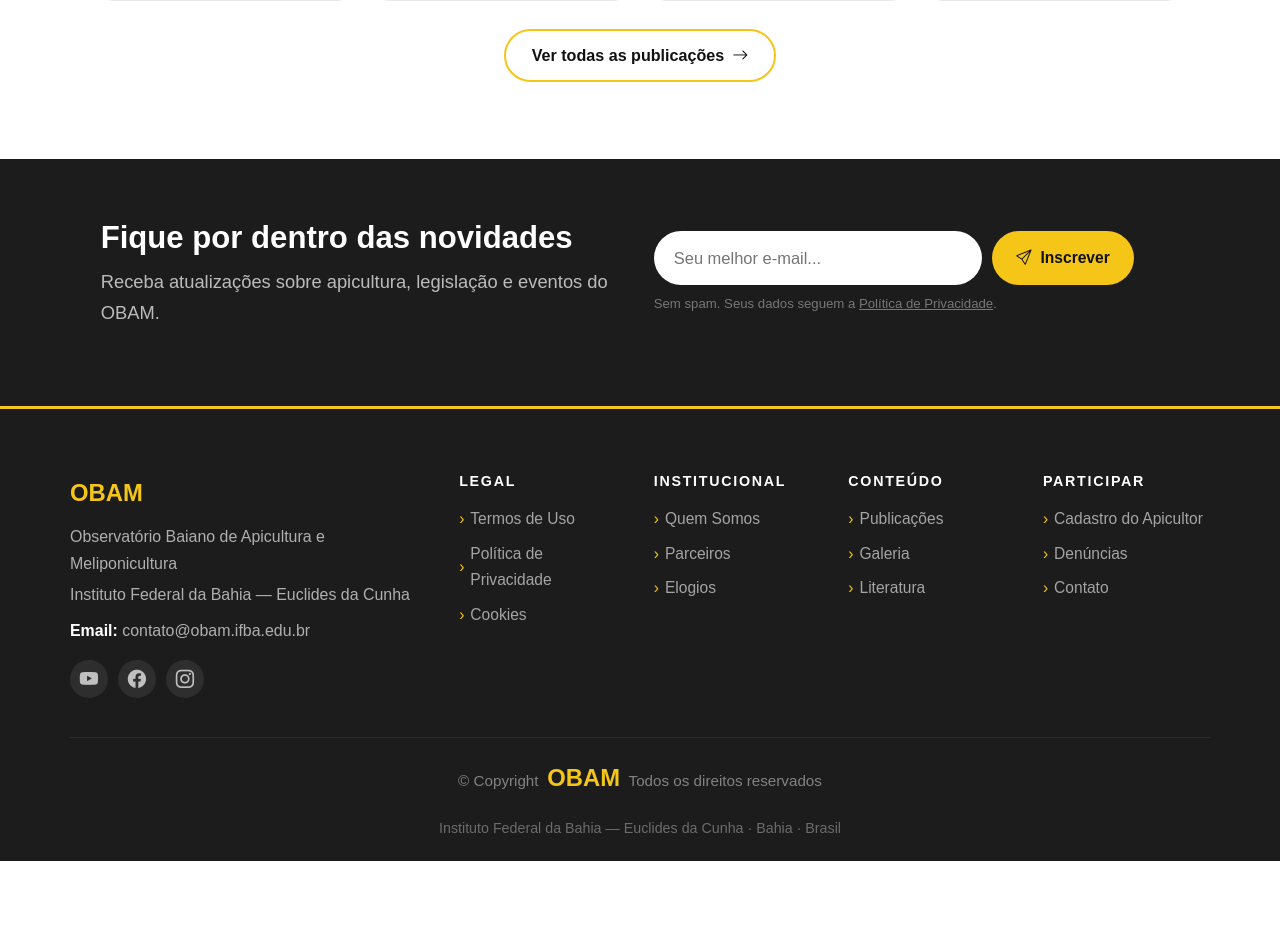
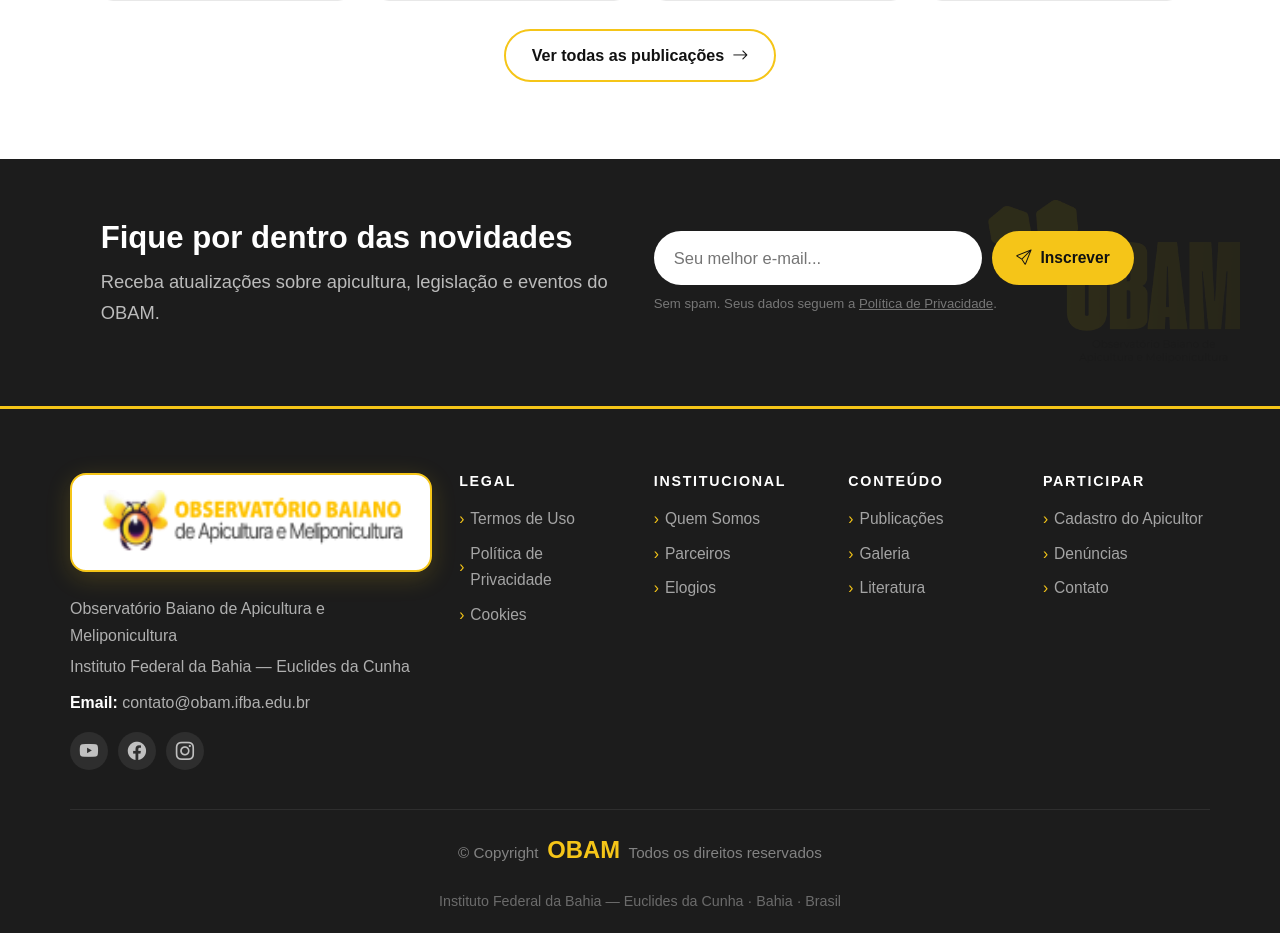
Before and after one commit to Ysac-logic/OBAM-PHP, a PHP site: page /index.php in a window 1280 px wide. Shown: the part 2771-3704 px from the top of the page. Before the commit the page ends 3632 px from the top, so only its background shows below. Run offline with PHP 8.4, Linux system fonts and the light colour scheme; data comes from the database, SQL or seed files in the repository.

Commit message:
Destaca a logo OBAM no rodapé, preloader e marcas-d'água
Co-Authored-By: Claude Sonnet 5.5 <noreply@anthropic.com>

```diff
--- a/assets/css/extra.css
+++ b/assets/css/extra.css
@@ -245,3 +245,37 @@ html{font-size:clamp(15px,.4vw + 13.2px,20px)}
   .section{padding:32px 0}
   .slider .swiper-slide{min-height:260px}
 }
+
+/* =====================================================================
+   DESTAQUE DA LOGO OBAM (abelhinha)
+   ===================================================================== */
+/* Selo da logo sobre o slider da home */
+.slider{position:relative}
+.slider .brand-badge{position:absolute;top:clamp(10px,2vw,28px);left:clamp(14px,3vw,48px);z-index:5;background:rgba(255,255,255,.96);border:2px solid var(--yellow);border-radius:999px;padding:clamp(6px,.8vw,12px) clamp(14px,1.8vw,28px);box-shadow:0 6px 22px rgba(0,0,0,.28);display:flex;align-items:center}
+.slider .brand-badge img{height:clamp(30px,4vw,64px);width:auto}
+
+/* Marca-d'água nas páginas internas */
+.page-title{position:relative;overflow:hidden}
+.page-title::after{content:"";position:absolute;right:clamp(-30px,2vw,60px);top:50%;transform:translateY(-50%);width:clamp(110px,16vw,300px);aspect-ratio:390/259;background:url('../image/logo.png') center/contain no-repeat;opacity:.16;pointer-events:none}
+.page-title .container{position:relative;z-index:1}
+@media (max-width:575px){.page-title::after{width:130px;opacity:.12;right:-20px}}
+
+/* Logo no rodapé */
+.footer .footer-brand{display:inline-flex;background:#fff;border-radius:16px;padding:clamp(10px,1.2vw,18px) clamp(16px,2vw,30px);border:2px solid var(--yellow);box-shadow:0 6px 24px rgba(245,197,24,.18);margin-bottom:14px}
+.footer .footer-brand img{height:clamp(44px,5vw,84px);width:auto}
+.footer .footer-about .logo{display:block}
+.footer .copyright .footer-bee{height:clamp(40px,4vw,64px);width:auto;margin:0 auto 10px;opacity:.9}
+@media (max-width:767px){.footer .footer-brand{margin-left:auto;margin-right:auto}}
+
+/* Marca-d'água na newsletter */
+.newsletter-strip{position:relative;overflow:hidden}
+.newsletter-strip::before{content:"";position:absolute;right:clamp(-20px,3vw,80px);top:50%;transform:translateY(-50%);width:clamp(140px,20vw,380px);aspect-ratio:390/259;background:url('../image/logo.png') center/contain no-repeat;opacity:.08;pointer-events:none}
+.newsletter-strip .container{position:relative}
+
+/* Preloader com logo pulsando */
+#preloader{flex-direction:column;gap:18px}
+#preloader img{width:clamp(180px,30vw,340px);height:auto;animation:obamPulse 1.4s ease-in-out infinite}
+@keyframes obamPulse{0%,100%{transform:scale(1)}50%{transform:scale(1.07)}}
+
+/* Login do painel */
+.box .text-center img{max-height:none!important;width:min(100%,280px);height:auto}
--- a/inc/layout.php
+++ b/inc/layout.php
@@ -72,7 +72,7 @@ function site_footer(): void {
 <footer id="footer" class="footer dark-background">
   <div class="container footer-top"><div class="row gy-4">
     <div class="col-lg-4 col-md-6 footer-about">
-      <a href="<?= u('index.php') ?>" class="logo d-flex align-items-center mb-2"><span class="sitename"><?= e($name) ?></span></a>
+      <a href="<?= u('index.php') ?>" class="logo mb-2"><span class="footer-brand"><img src="<?= e(img_url(cfg('logo', 'assets/image/logo-completa.png'))) ?>" alt="<?= e($name) ?>"></span></a>
       <div class="footer-contact">
         <p><?= e(cfg('site_subtitulo')) ?></p><p><?= e(cfg('site_org')) ?></p>
         <?php if (cfg('email')): ?><p class="mt-2"><strong>Email:</strong> <?= e(cfg('email')) ?></p><?php endif; ?>
@@ -107,7 +107,7 @@ function site_footer(): void {
   </div>
 </footer>
 <a href="#" id="scroll-top" class="scroll-top"><i class="bi bi-arrow-up-short"></i></a>
-<div id="preloader"></div>
+<div id="preloader"><img src="<?= e(img_url(cfg('logo', 'assets/image/logo-completa.png'))) ?>" alt=""></div>
 <script src="<?= u('assets/vendor/bootstrap/js/bootstrap.bundle.min.js') ?>"></script>
 <script src="<?= u('assets/vendor/aos/aos.js') ?>"></script>
 <script src="<?= u('assets/vendor/swiper/swiper-bundle.min.js') ?>"></script>
```
